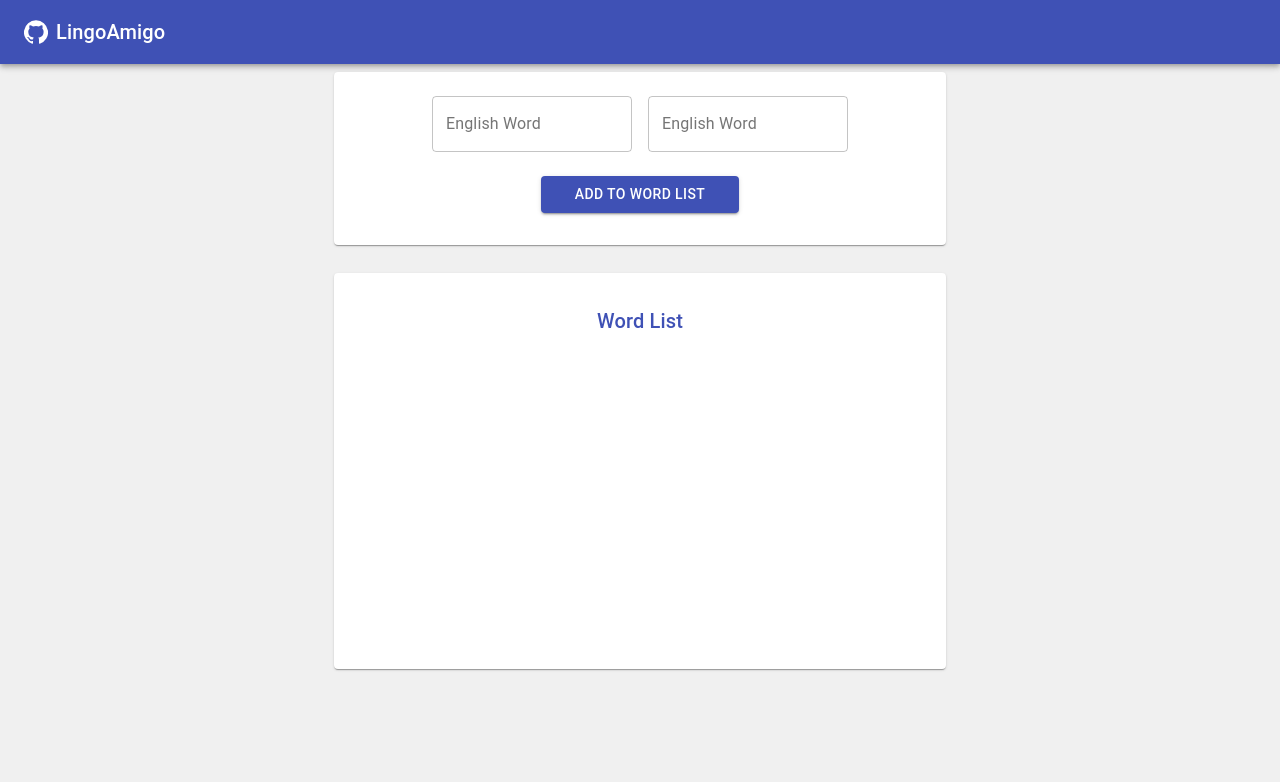
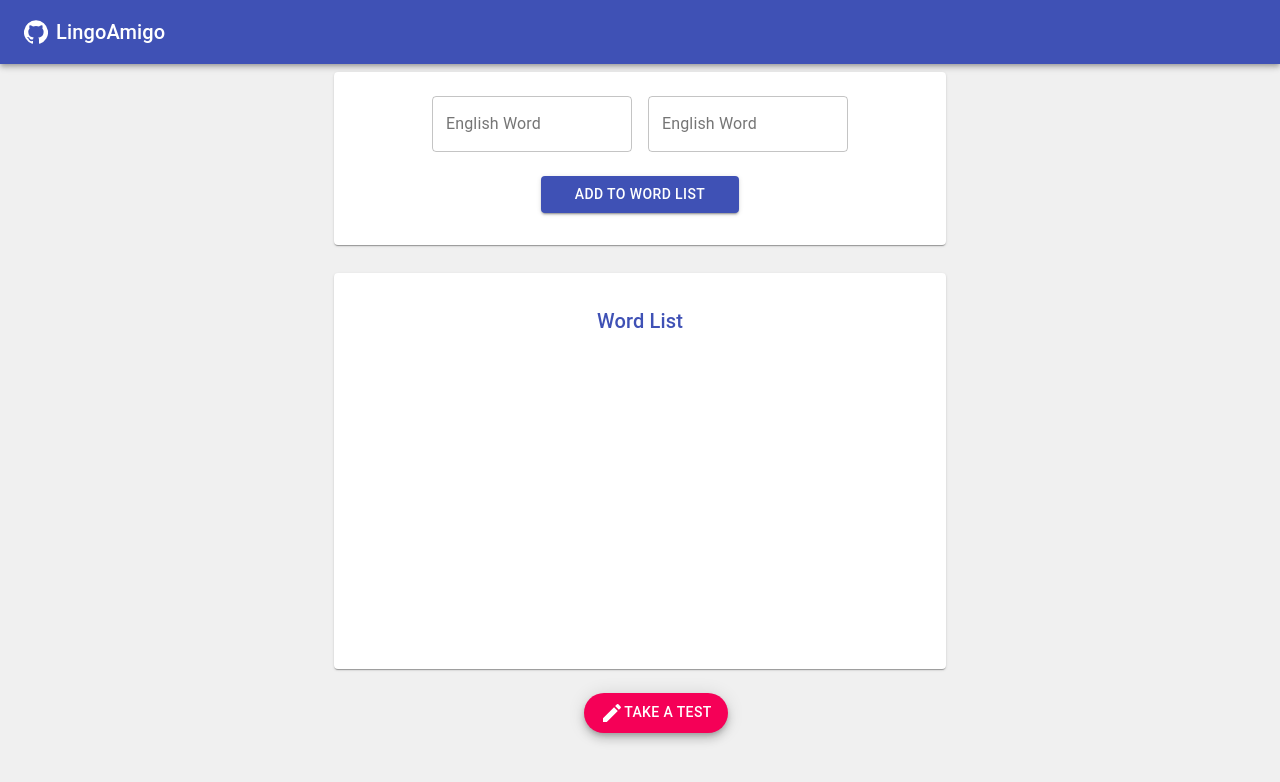
Before and after one commit to pulakchakraborty/react-lingo-amigo, a React (Create React App) app: page /dashboard in a window 1280 px wide. Shown: the top 782 px of the page. Built offline with nearby package versions, Linux system fonts and the light colour scheme.

Commit message:
Add FAB for starting the test

```diff
--- a/src/components/WordList.js
+++ b/src/components/WordList.js
@@ -1,5 +1,5 @@
 import React from 'react';
-import { Paper, Typography, Grid, ListItemText, } from '@material-ui/core';
+import { Paper, Typography, Grid, ListItemText, Divider } from '@material-ui/core';
 import List from '@material-ui/core/List';
 import ListItem from '@material-ui/core/ListItem';
 import ListItemSecondaryAction from '@material-ui/core/ListItemSecondaryAction';
@@ -31,6 +31,7 @@ const WordList = ({ wordBank, deleteWord }) => {
 
     const renderList = wordBank.map((data, index) => {
         return(
+            <>
                 <ListItem key={index}>
                     <ListItemText style={{ width: '40%' }}
                         primary={<Typography variant="h6">{data.english}</Typography>}
@@ -44,6 +45,8 @@ const WordList = ({ wordBank, deleteWord }) => {
                         </IconButton>
                     </ListItemSecondaryAction>
                 </ListItem>
+                <Divider component="li" />
+            </>
         );
     });
 
@@ -56,20 +59,7 @@ const WordList = ({ wordBank, deleteWord }) => {
                     </Typography>
                     <div className={classes.wordlistContainer}>
                         <List>
-                        {wordBank.length > 0 && renderList}
-                        {/*generate(
-                            <ListItem>
-                            <ListItemText
-                                primary="Single-line item"
-                                secondary="secondary line"
-                            />
-                            <ListItemSecondaryAction>
-                                <IconButton edge="end" aria-label="delete">
-                                <DeleteIcon />
-                                </IconButton>
-                            </ListItemSecondaryAction>
-                            </ListItem>,
-                        )*/}
+                        {renderList}
                         </List>
                     </div>
                 </Paper>
--- a/src/pages/Dashboard.js
+++ b/src/pages/Dashboard.js
@@ -1,9 +1,34 @@
 import React, { Fragment, useState } from 'react';
+import { useHistory } from 'react-router-dom';
+import Fab from '@material-ui/core/Fab';
+import EditIcon from '@material-ui/icons/Edit';
+import { Container } from '@material-ui/core';
+import { makeStyles } from '@material-ui/core/styles';
 
 import FormInput from '../components/FormInput';
 import WordList from '../components/WordList';
 
+const useStyles = makeStyles((theme) => ({
+    fabContainer: {
+      flexGrow: 1,
+      textAlign: 'center',
+      margin: theme.spacing(2),
+    },
+    brandName: {
+        margin: theme.spacing(2, 2, 0),
+        textAlign: 'center',
+        padding: theme.spacing(2),
+    },
+    welcomeText: {
+        margin: theme.spacing(0, 2, 2),
+        textAlign: 'center',
+        //padding: theme.spacing(2),
+    },
+}));
+
 const Dashboard = () => {
+    const classes = useStyles();
+    const history = useHistory();
     const [ wordBank, setWordBank ] = useState([]);
 
     /* This function adds a new pair of words in the word-list */
@@ -20,10 +45,34 @@ const Dashboard = () => {
         setWordBank(temp);
     };
 
+    /* This function handles the randomization of wordlist and redirecting
+        the user to /language-test route when the test starts
+    */
+    const onStartTest = () => {
+        if (wordBank.length > 19)   // Change the hardcoded value in future
+        {
+            let shuffledWordBank = [...wordBank]
+                .sort(() => 0.5 - Math.random())
+                .slice(0, 20);      // change the hardcoded value in future
+            history.push('/language-test', { selectedWordBank: [...shuffledWordBank] });
+        }
+    };
+
     return(
         <Fragment>
              <FormInput growWordBank={growWordBank} />
              <WordList wordBank={wordBank} deleteWord={deleteWord} />
+             <Container className={classes.fabContainer} xs={12} sm={9} md={6}>
+                <Fab variant="extended"
+                    size="medium"
+                    color="secondary"
+                    aria-label="edit"
+                    onClick={onStartTest}
+                >
+                    <EditIcon />
+                    Take a Test
+                </Fab>
+            </Container>
          </Fragment>
     );
 };
```
Lines whose indentation alone changed are shown as unchanged.
